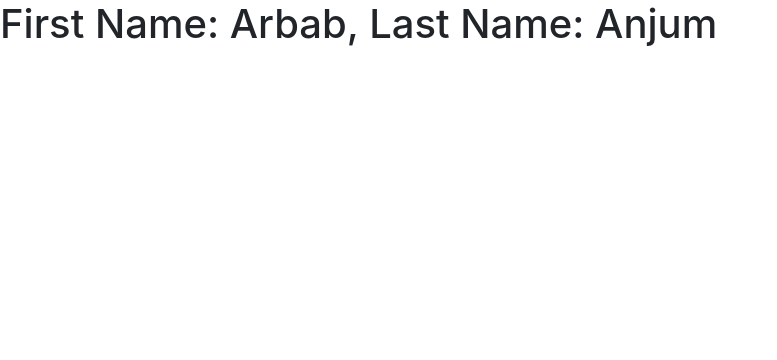
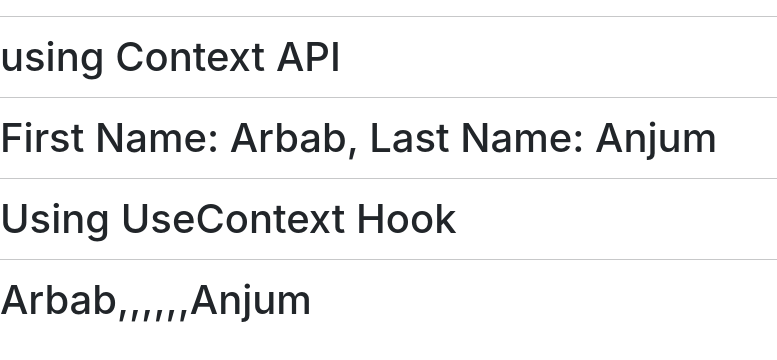
Before and after one commit to Arbab529/React-Hooks, a React (Create React App) app: page / in a window 1280 px wide. Shown: the top 360 px of the page, without its empty margins (0-777 px from the left). Built offline with nearby package versions, Linux system fonts and the light colour scheme.

Commit message:
File System Updated + Context hook used

```diff
--- a/src/ContextAPI/CompA.js
+++ b/src/ContextAPI/CompA.js
@@ -1,10 +1,12 @@
 import React from 'react'
+import UseContext from '../Hooks/UseContext'
 import CompB from './CompB'
 
 function CompA() {
   return (
     <>
     <CompB/>
+    <UseContext/>
     </>
   )
 }
--- a/src/ContextAPI/CompB.js
+++ b/src/ContextAPI/CompB.js
@@ -4,13 +4,18 @@ import { FirstName, LastName } from '../App'
 function CompB() {
   return (
     <>
+    <hr />
+    <h1>using Context API</h1>
+    <hr />
         <FirstName.Consumer>
             {(fname)=>{
                 return(
                     <LastName.Consumer>
                         {(lastname)=>{
                             return(
+                                <>
                                 <h1>First Name: {fname}, Last Name: {lastname}</h1>
+                                </>
                             )
                         }}
                     </LastName.Consumer>
--- /dev/null
+++ b/src/Hooks/UseContext.js
@@ -0,0 +1,16 @@
+import {React,useContext} from 'react'
+import { FirstName, LastName } from '../App';
+
+function UseContext() {
+    const fname = useContext(FirstName);
+    const lname = useContext(LastName);
+  return (
+    <>
+    <hr />
+     <h1>Using UseContext Hook</h1>
+     <hr />
+      <h1>{`${fname},,,,,,${lname}`}</h1>
+    </>
+  )
+}
+export default UseContext
```
Also changed, not shown: src/setupTests.js (deleted, +0 -5 lines), 2 other files (tests, documents, lock files or other folders).
